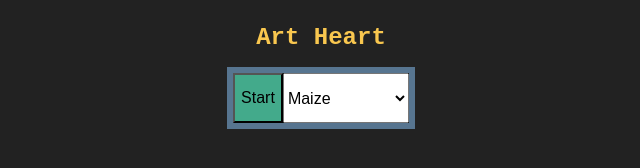
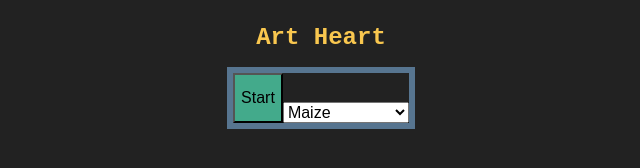
Before and after one commit to mcherry000/art-heart, a website: page index.html in a window 1280 px wide. Shown: the whole page, without its empty margins (319-959 px from the left). Drawn offline with Linux system fonts and the light colour scheme.

Commit message:
feat: deployed app

```diff
--- a/style.css
+++ b/style.css
@@ -31,10 +31,10 @@ button {
   align-self: flex-start;
 }
 select {
-  height: 50px;
+  height: auto;
+  /* height: 50px; */
   font-size: medium;
   align-self: flex-end;
-  /* justify-self: flex-end; */
 }
 td {
   height: 50px;
```
Also changed, not shown: README.md, public/tocanvas.png (added), public/toselect.png (added), public/tostart.png (added).
